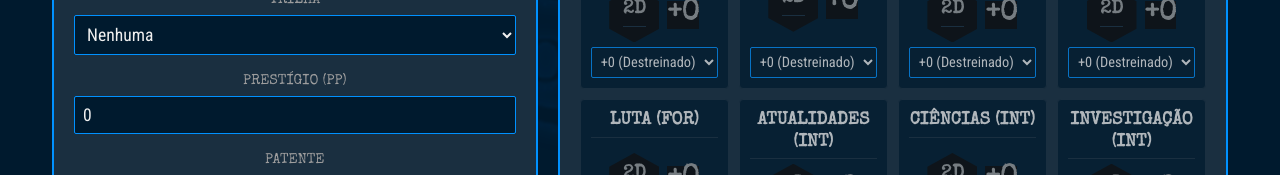
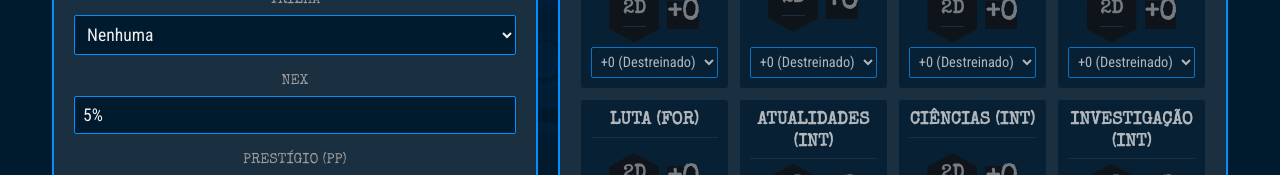
Before and after one commit to patrinhani/Rpg_plataform, a React (Vite) app: page / in a window 1280 px wide. Shown: the part 625-800 px from the top of the page. Built offline with nearby package versions, Linux system fonts and the light colour scheme.

Commit message:
`Removed Recursos component and added NEX field to Identidade component`

```diff
--- a/src/components/FichaPrincipal.jsx
+++ b/src/components/FichaPrincipal.jsx
@@ -1,12 +1,12 @@
 // /src/components/FichaPrincipal.jsx
-// (ATUALIZADO: Adicionada a prop 'dadosResistencias' na chamada do DefesaStatus)
+// (CORRIGIDO: Chamada para o componente <Recursos /> foi REMOVIDA)
 
 import React from 'react';
 
-// Caminhos corretos para a pasta ./ficha/ (sem .jsx)
+// Caminhos corretos para a pasta ./ficha/
 import Identidade from './ficha/identidade';
 import Atributos from './ficha/atributos';
-// import Recursos from './ficha/recursos'; // <-- REMOVIDO
+// A linha 'import Recursos' foi removida daqui
 import DefesaStatus from './ficha/defesa-status';
 import Pericias from './ficha/pericias';
 import Controles from './ficha/controles';
@@ -14,7 +14,7 @@ import CalculoDetalhado from './ficha/calculo-detalhado';
 
 function FichaPrincipal({
   personagem,
-  calculados, // 'calculados' agora contém 'patente' e as ações de defesa
+  calculados,
   fichaInstance,
   handleFichaChange,
   controlesProps,
@@ -23,6 +23,7 @@ function FichaPrincipal({
 }) {
     const { canChangeTheme } = calculados;
 
+    // Esta variável agora é criada aqui, pois 'controlesProps' vem do App.jsx
     const controlesComNEX = {
         ...controlesProps,
         canChangeTheme: canChangeTheme
@@ -35,9 +36,12 @@ function FichaPrincipal({
         dados={personagem.info}
         onFichaChange={handleFichaChange}
         trilhasPorClasse={trilhasPorClasse}
-        patenteInfo={calculados.patente} // Passa a patente calculada
+        patenteInfo={calculados.patente}
       />
 
+      {/* A prop 'controlesComNEX' é usada aqui.
+        O erro 'controlesComNEX is not defined' no App.jsx foi corrigido na resposta anterior.
+      */}
       <Controles {...controlesComNEX} />
 
       <Atributos
@@ -45,17 +49,17 @@ function FichaPrincipal({
         onFichaChange={handleFichaChange}
       />
 
-      {/* <Recursos ... /> <-- REMOVIDO DAQUI */}
+      {/* O COMPONENTE <Recursos /> FOI REMOVIDO DESTE ARQUIVO.
+        Ele agora vive apenas no App.jsx como a HUD fixa.
+      */}
 
-      {/* --- BLOCO ATUALIZADO --- */}
       <DefesaStatus
         dadosInfo={personagem.info}
         dadosDefesa={personagem.defesa}
-        dadosResistencias={personagem.resistencias} // <-- ESTA LINHA FOI ADICIONADA
-        dadosCalculados={calculados} // Passa TODOS os cálculos (incluindo ações)
+        dadosResistencias={personagem.resistencias}
+        dadosCalculados={calculados}
         onFichaChange={handleFichaChange}
       />
-      {/* --- FIM DA ATUALIZAÇÃO --- */}
 
       <Pericias
         dadosPericias={personagem.pericias}
--- a/src/components/ficha/identidade.jsx
+++ b/src/components/ficha/identidade.jsx
@@ -1,5 +1,6 @@
 // /src/components/ficha/identidade.jsx
 // (ATUALIZADO: Adicionado campo de URL da Foto)
+// (CORRIGIDO: Adicionado campo de NEX)
 
 import React from 'react';
 import { OpcoesOrigem } from '../../lib/database.js';
@@ -135,6 +136,18 @@ function Identidade({ dados, onFichaChange, trilhasPorClasse, patenteInfo }) {
         </select>
       </div>
 
+      {/* --- CAMPO DE NEX ADICIONADO AQUI --- */}
+      <div className="campo-horizontal">
+        <label>NEX</label>
+        <input
+          type="text"
+          id="nex"
+          value={dados.nex || '0%'}
+          onChange={handleChange}
+        />
+      </div>
+      {/* --- FIM DA ADIÇÃO --- */}
+
       {(dados.trilha === 'monstruoso' || dados.trilha === 'possuido') && (
         <div className="campo-horizontal">
           <label>ELEMENTO TRILHA</label>
```
